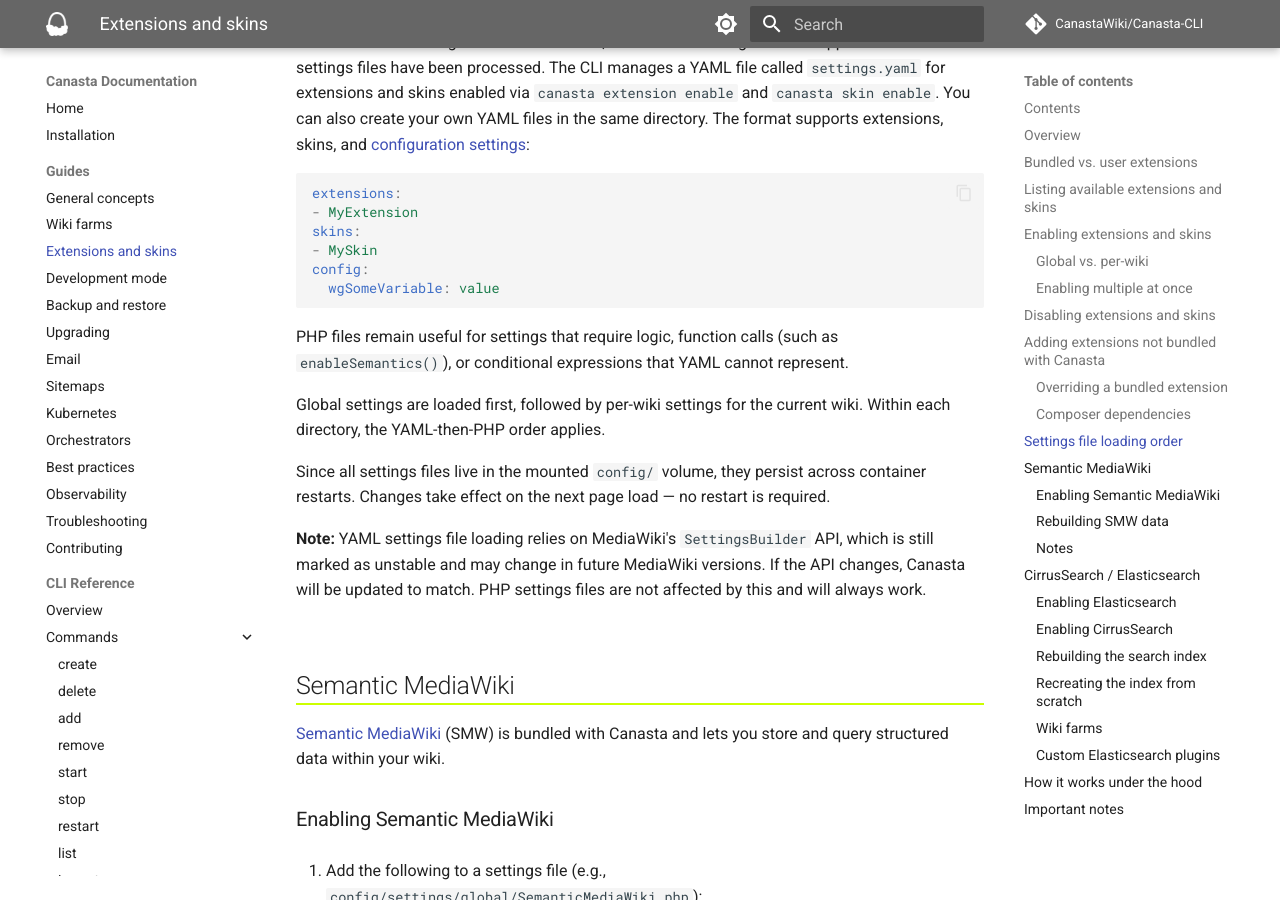
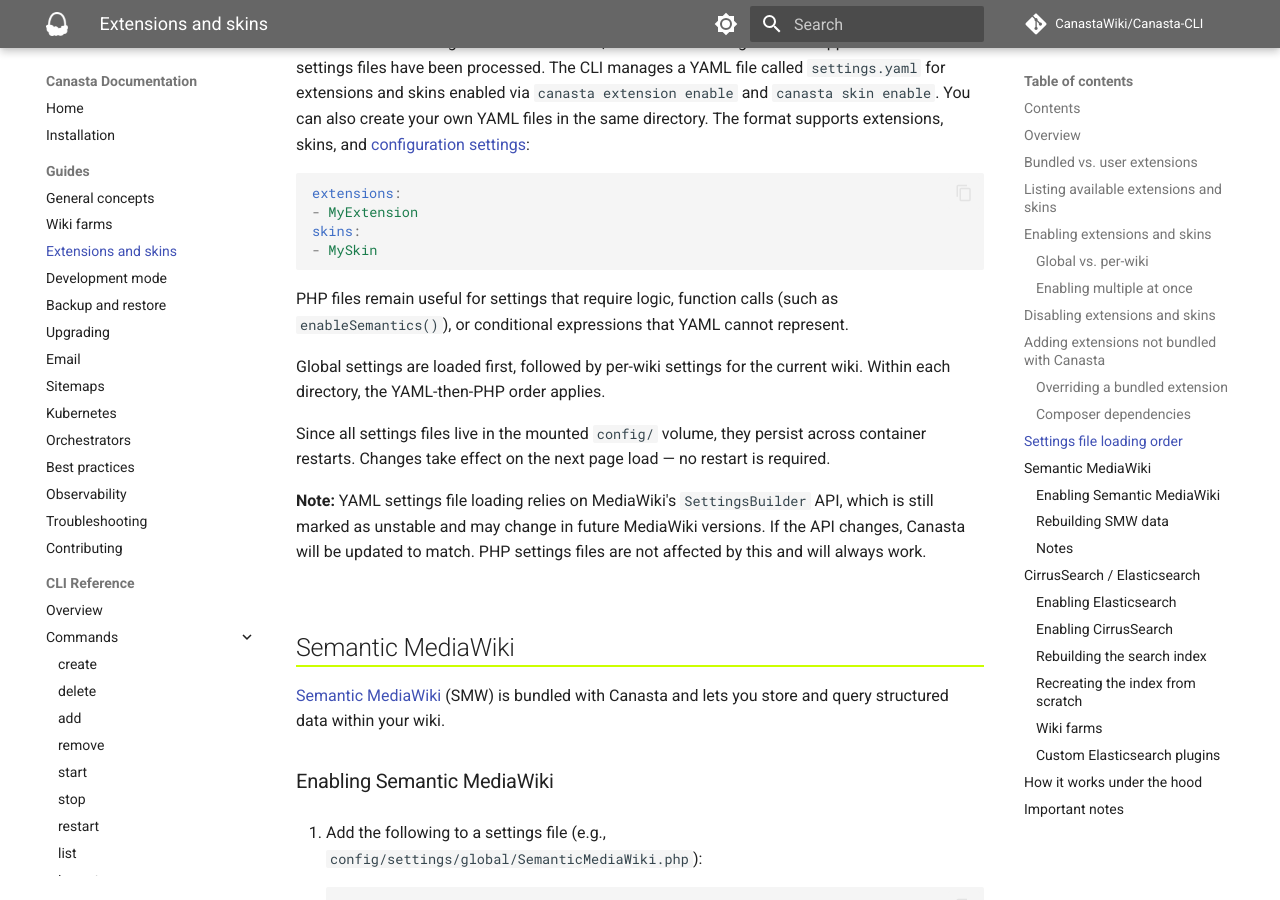
Before and after one commit to CanastaWiki/Canasta-CLI, an MkDocs documentation site: the page built from docs/guide/extensions-and-skins.md, in a window 1280 px wide and 900 px high, scrolled down 5149 px. Built offline with MkDocs 1.6.1 and Material for MkDocs 9.7.7, drawn with Linux system fonts in a browser that asks for light colours; comment, search, counter and statistics services are not loaded.

Commit message:
Remove config section from extensions-and-skins.md
Removed unnecessary config section from extensions and skins guide.

````diff
--- a/docs/guide/extensions-and-skins.md
+++ b/docs/guide/extensions-and-skins.md
@@ -201,8 +201,6 @@
 - MyExtension
 skins:
 - MySkin
-config:
-  wgSomeVariable: value
 ```
 
 PHP files remain useful for settings that require logic, function calls (such as `enableSemantics()`), or conditional expressions that YAML cannot represent.
````
